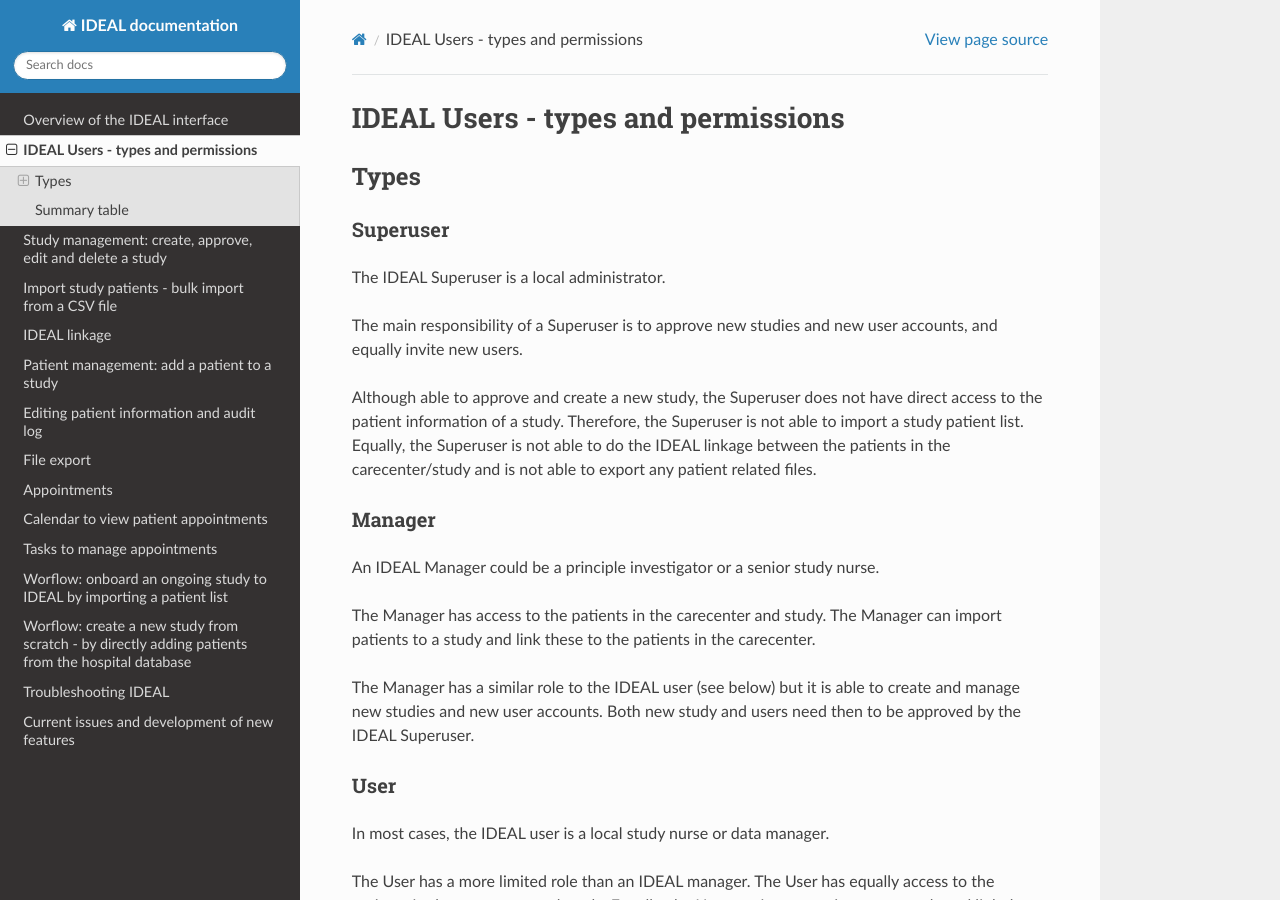
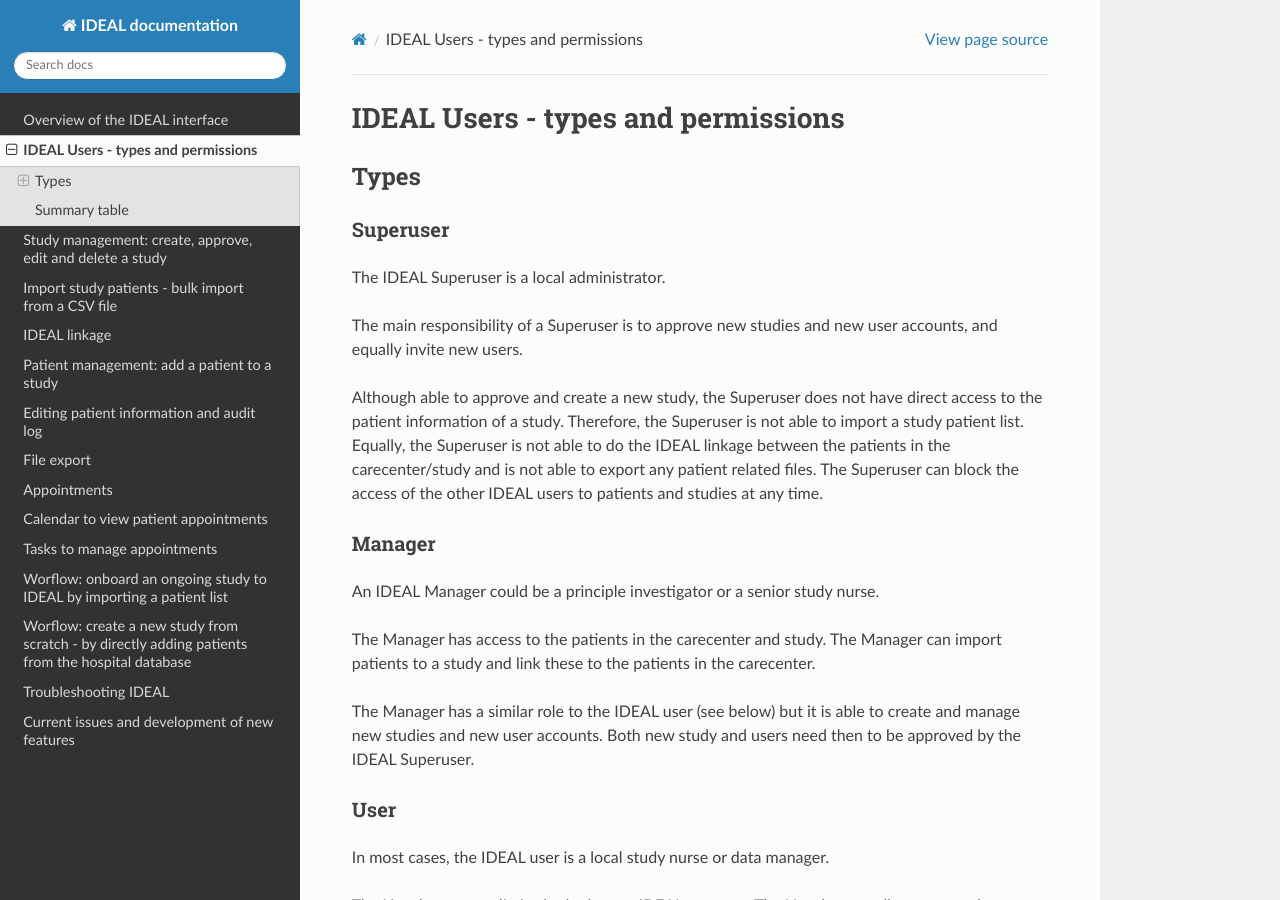
Before and after one commit to Nynuphar/IDEAL-doc, a Sphinx documentation site: the page built from docs/source/users.rst, in a window 1280 px wide and 900 px high. Built offline with Sphinx 7.4.7 and the Read the Docs theme 3.1.0, drawn with Linux system fonts in a browser that asks for light colours.

Commit message:
Update users.rst

```diff
--- a/docs/source/users.rst
+++ b/docs/source/users.rst
@@ -11,7 +11,7 @@
 
 The main responsibility of a Superuser is to approve new studies and new user accounts, and equally invite new users.
 
-Although able to approve and create a new study, the Superuser does not have direct access to the patient information of a study. Therefore, the Superuser is not able to import a study patient list. Equally, the Superuser is not able to do the IDEAL linkage between the patients in the carecenter/study and is not able to export any patient related files.
+Although able to approve and create a new study, the Superuser does not have direct access to the patient information of a study. Therefore, the Superuser is not able to import a study patient list. Equally, the Superuser is not able to do the IDEAL linkage between the patients in the carecenter/study and is not able to export any patient related files. The Superuser can block the access of the other IDEAL users to patients and studies at any time.
 
 Manager
 =========
```
